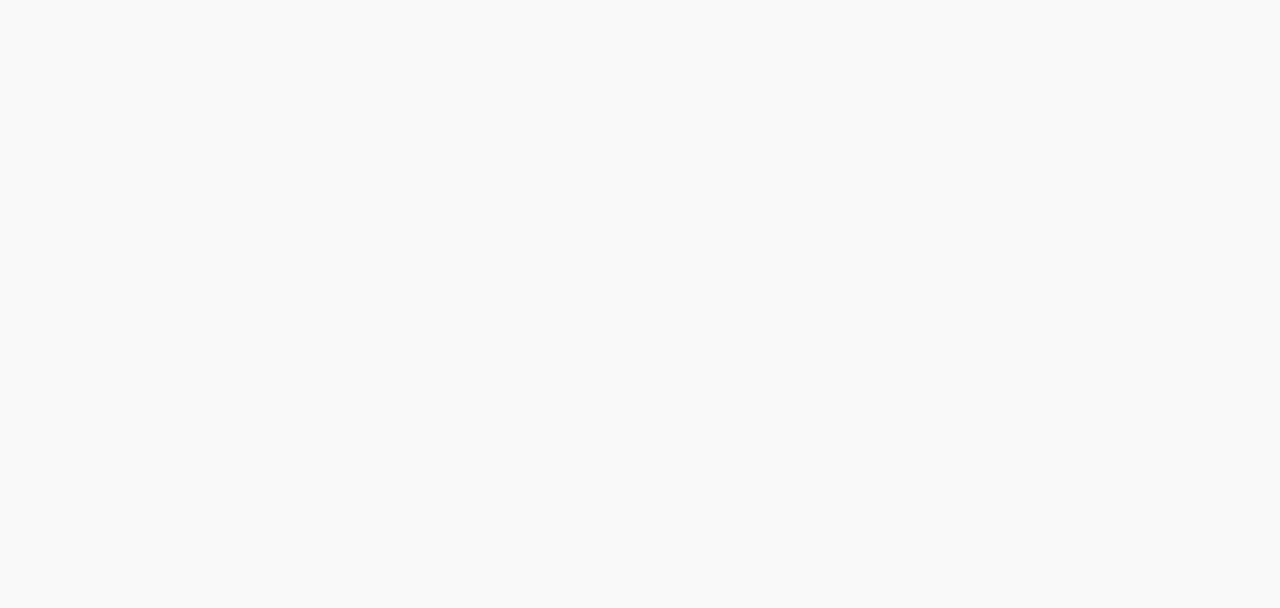
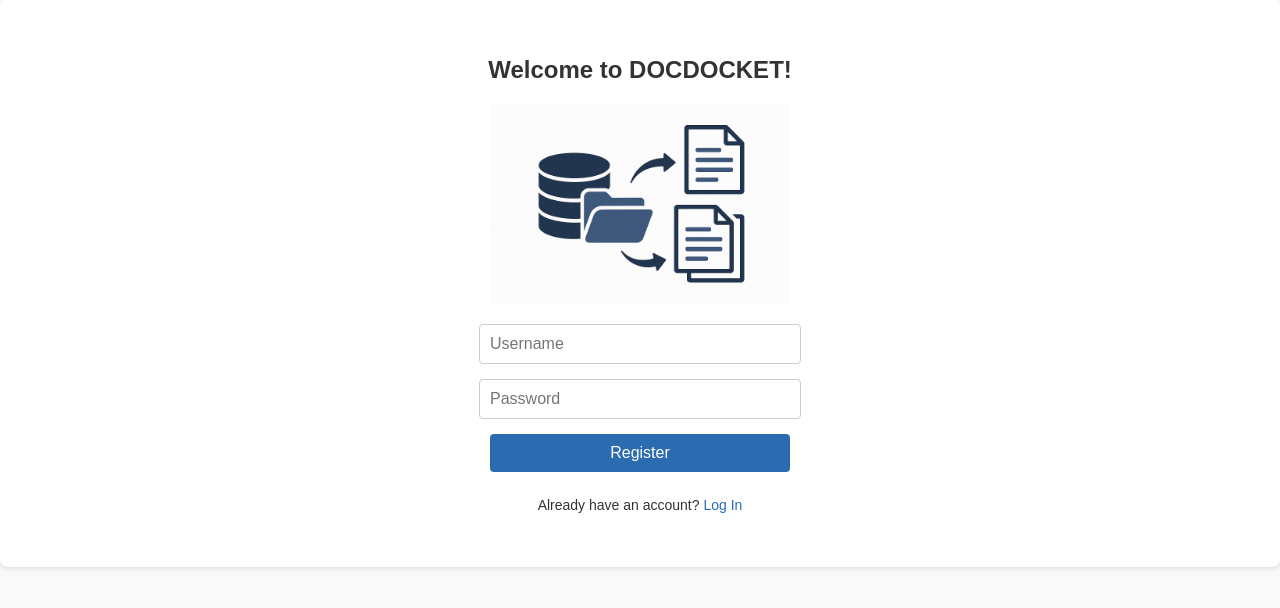
Before and after one commit to Bharadwaj1720/Legal-Hackathon, a React (Create React App) app in the folder frontend/: page /register in a window 1280 px wide. Before the commit this address had no page. Shown: the top 608 px of the page. Built offline with nearby package versions, Linux system fonts and the light colour scheme.

Commit message:
new frontend

```diff
--- a/frontend/src/components/App.css
+++ b/frontend/src/components/App.css
@@ -170,12 +170,15 @@ body {
 }
 
 .login-button {
-  padding: 10px 20px;
+  padding: 10px; /* Match the padding of the input fields */
   font-size: 16px;
   color: #fff;
   background-color: #2b6cb0;
   border: none;
   border-radius: 4px;
+  width: 100%; /* Match the width of the input fields */
+  max-width: 300px; /* Match the max-width of the input fields */
+  margin: 0 auto;
   cursor: pointer;
 }
 
@@ -196,3 +199,10 @@ body {
 .login-container a:hover {
   text-decoration: underline;
 }
+
+.cool-image {
+  width: 100%; /* Make the image responsive */
+  max-width: 300px; /* Limit the maximum width */
+  margin: 20px auto; /* Add spacing and center the image */
+  display: block;
+}
--- a/frontend/src/components/App.tsx
+++ b/frontend/src/components/App.tsx
@@ -7,6 +7,7 @@ import {
 } from "react-router-dom";
 import "./App.css";
 import Database from "./Database";
+import Register from "./Register";
 
 const LoginPage = () => {
   const [username, setUsername] = useState("");
@@ -24,6 +25,11 @@ const LoginPage = () => {
   return (
     <div className="login-container">
       <h1>Welcome to DOCDOCKET!</h1>
+      <img
+        src="/coolImage.png" // Path relative to the `public` folder
+        alt="Cool Illustration"
+        className="cool-image"
+      />
       <div className="login-form">
         <input
           type="text"
@@ -43,7 +49,10 @@ const LoginPage = () => {
           Sign In
         </button>
         <p>
-          Don't have an account? <a href="#">Sign Up</a>
+          Don't have an account?{" "}
+          <a href="#" onClick={() => navigate("/register")}>
+            Sign Up
+          </a>
         </p>
       </div>
     </div>
@@ -55,6 +64,7 @@ const App = () => {
     <Router>
       <Routes>
         <Route path="/" element={<LoginPage />} />
+        <Route path="/register" element={<Register />} />
         <Route path="/database" element={<Database />} />
       </Routes>
     </Router>
--- /dev/null
+++ b/frontend/src/components/Register.tsx
@@ -0,0 +1,51 @@
+import React, { useState } from "react";
+import { useNavigate } from "react-router-dom";
+import "./App.css";
+
+const Register = () => {
+  const [username, setUsername] = useState("");
+  const [password, setPassword] = useState("");
+  const navigate = useNavigate();
+
+  const handleRegister = () => {
+    alert("Registration functionality is not implemented yet.");
+  };
+
+  return (
+    <div className="login-container">
+      <h1>Welcome to DOCDOCKET!</h1>
+      <img
+        src="/coolImage.png" // Path relative to the `public` folder
+        alt="Cool Illustration"
+        className="cool-image"
+      />
+      <div className="login-form">
+        <input
+          type="text"
+          placeholder="Username"
+          value={username}
+          onChange={(e) => setUsername(e.target.value)}
+          className="login-input"
+        />
+        <input
+          type="password"
+          placeholder="Password"
+          value={password}
+          onChange={(e) => setPassword(e.target.value)}
+          className="login-input"
+        />
+        <button onClick={handleRegister} className="login-button">
+          Register
+        </button>
+        <p>
+          Already have an account?{" "}
+          <a href="#" onClick={() => navigate("/")}>
+            Log In
+          </a>
+        </p>
+      </div>
+    </div>
+  );
+};
+
+export default Register;
```
Also changed, not shown: frontend/public/coolImage.png (added).
